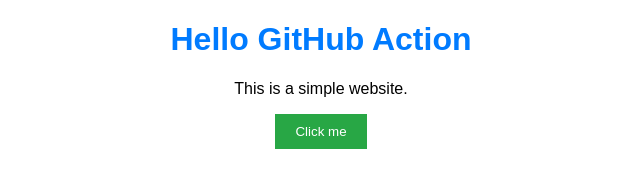
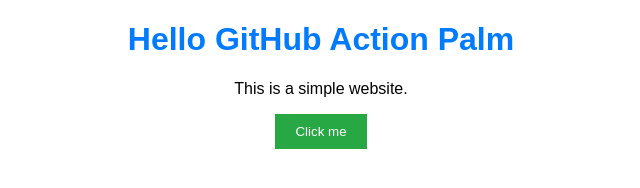
Before and after one commit to PalmWingWing/my-simple-website, a website: page index.html in a window 1280 px wide. Shown: the whole page, without its empty margins (319-959 px from the left). Drawn offline with Linux system fonts and the light colour scheme.

Commit message:
Pull App Service17

```diff
--- a/index.html
+++ b/index.html
@@ -6,7 +6,7 @@
 </head>
 <body>
 
-<h1>Hello GitHub Action</h1>
+<h1>Hello GitHub Action Palm</h1>
 <p>This is a simple website.</p>
 <button id="myButton">Click me</button>
 
```
Also changed, not shown: .github/workflows/main.yml.
